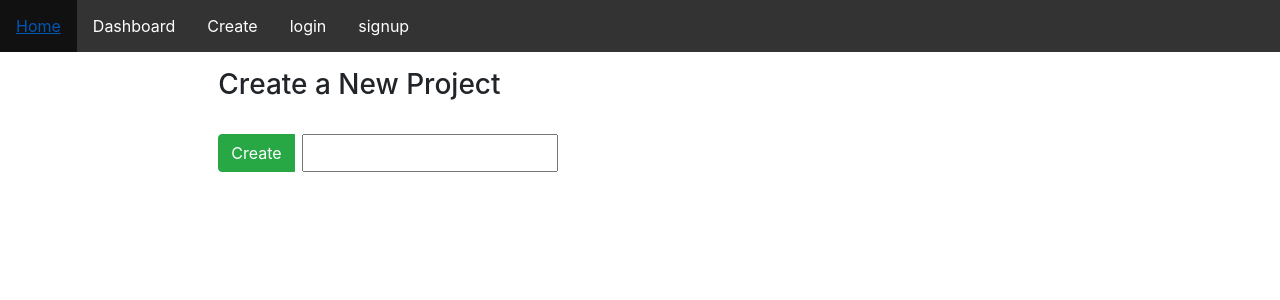
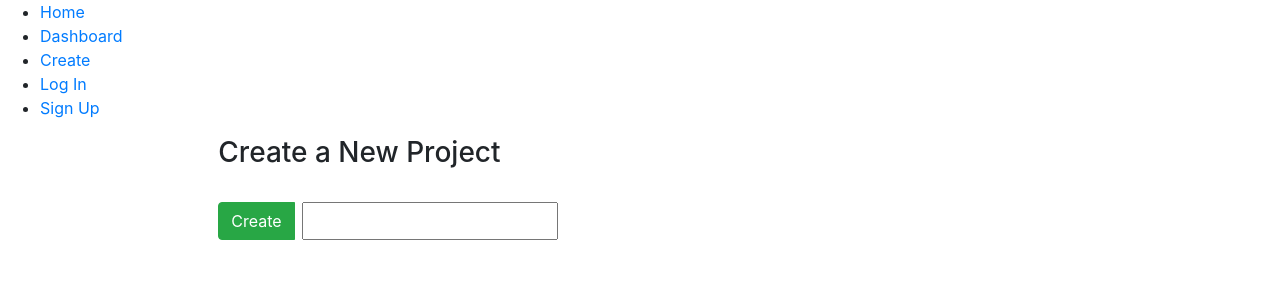
Before and after one commit to Justin444/ProjectManagementWebsite, a Django app: page /create/ in a window 1280 px wide. Shown: the top 300 px of the page. Run offline with Django 4.2, Linux system fonts and the light colour scheme; some libraries are stand-ins or nearby versions.

Commit message:
Add files via upload

```diff
--- a/projectApp/core/templates/base.html
+++ b/projectApp/core/templates/base.html
@@ -1,38 +1,13 @@
 <!DOCTYPE html>
 <html lang="en">
   <head>
-      {% load static %}
-    <style type="text/css">
-        ul {
-          list-style-type: none;
-          margin: 0;
-          padding: 0;
-          overflow: hidden;
-          background-color: #333;
-        }
-
-        li {
-          float: left;
-        }
-
-        li a {
-          display: block;
-          color: white;
-          text-align: center;
-          padding: 14px 16px;
-          text-decoration: none;
-        }
-
-        /* Change the link color to #111 (black) on hover */
-        li a:hover {
-          background-color: #111;
-        }
-    </style>
         <meta charset="utf-8">
         <meta name="viewport" content="width=device-width, initial-scale=1, shrink-to-fit=no">
         <!---------------------styles--------------------->
+  {% load static %}
 		<link rel="stylesheet" type="text/css" href="{% static 'css/projectDashboard.css' %}">
         <link rel="stylesheet" type="text/css" href="{% static 'css/bootstrap.min.css' %}">
+        <link rel="stylesheet" type="text/css" href="{% static 'css/base.css' %}">
 		<!---------------------fonts--------------------->
 		<link rel="stylesheet" href="https://fonts.googleapis.com/icon?family=Material+Icons">
 		<!---------------------scripts--------------------->
@@ -55,10 +30,10 @@
     <li><a href="/dashboard">Dashboard</a></li>
     <li><a href="/create">Create</a></li>
       {% if user.is_authenticated %}
-        <li><a href="{% url 'logout' %}">logout</a></li>
+        <li><a href="{% url 'logout' %}">Log Out</a></li>
       {% else %}
-        <li><a href="{% url 'login' %}">login</a></li>
-        <li><a href="{% url 'signup' %}">signup</a></li>
+        <li><a href="{% url 'login' %}">Log In</a></li>
+        <li><a href="{% url 'signup' %}">Sign Up</a></li>
       {% endif %}
     </ul>
 <!-- Page content -->
```
Also changed, not shown: projectApp/core/templates/login.html (+14 -5 lines).
